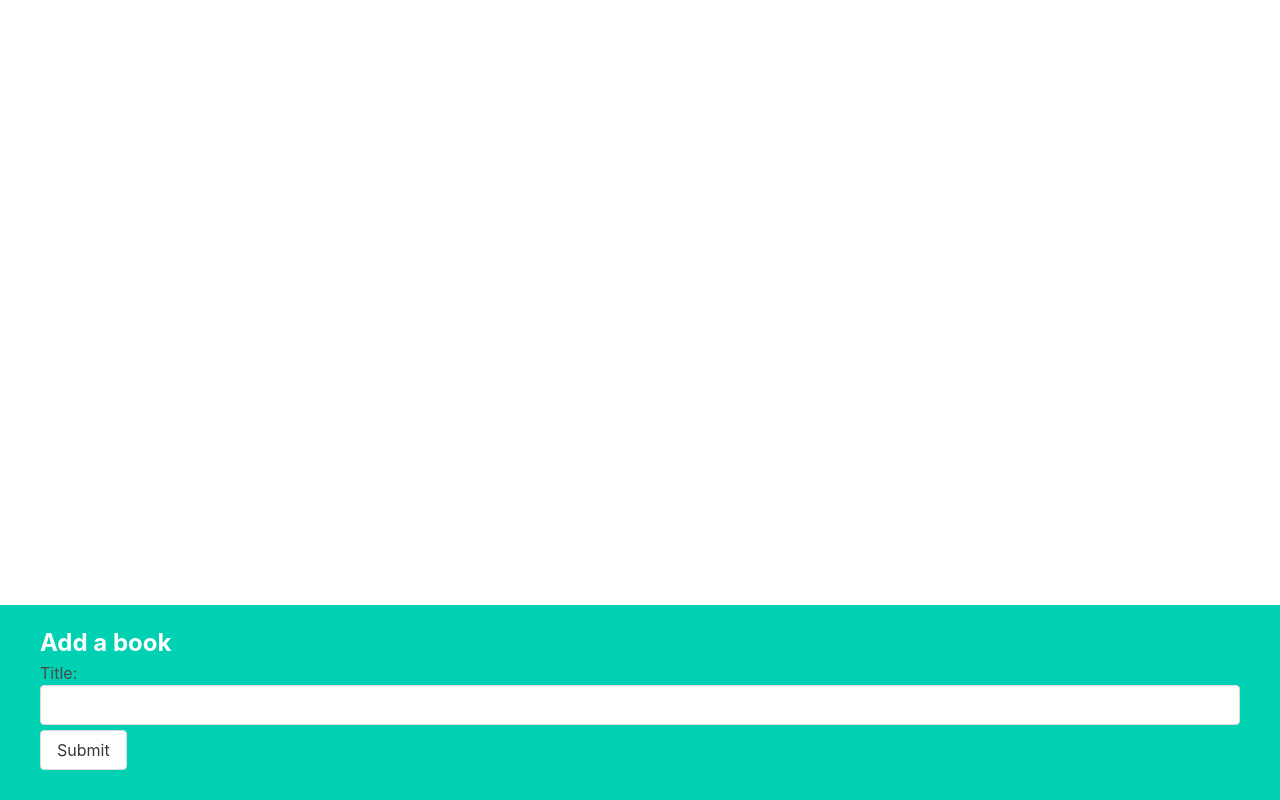
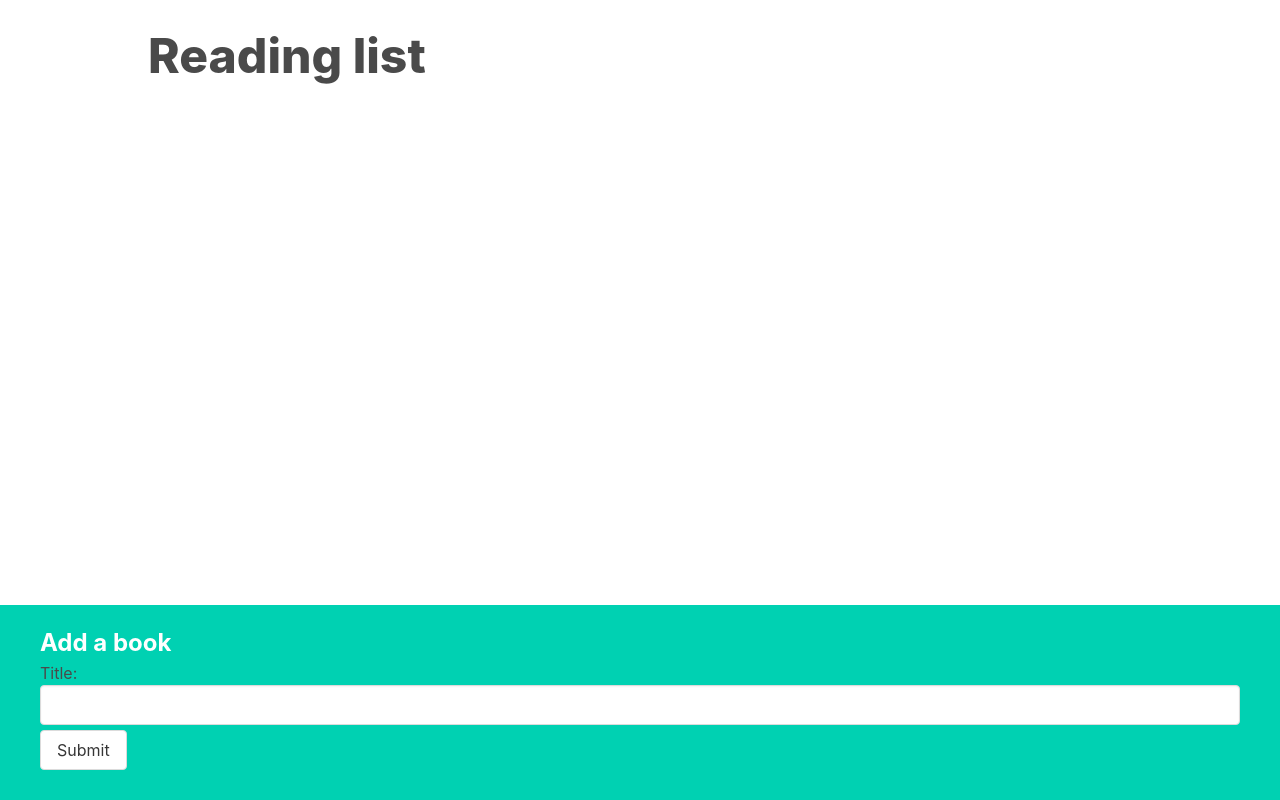
Before and after one commit to RozaliiaRusskikh/books, a React (Create React App) app: page / in a window 1280 px wide. Built offline with nearby package versions, Linux system fonts and the light colour scheme.

Commit message:
Version 1 done

```diff
--- a/src/App.js
+++ b/src/App.js
@@ -34,6 +34,7 @@
     }
 
     return (<div className="app">
+        <h1>Reading list</h1>
         <BookList onEdit={editBookById} books={books} onDelete={deleteBookById} />
         <BookCreate onCreate={createBook} />
     </div>
--- a/src/components/BookShow.js
+++ b/src/components/BookShow.js
@@ -24,13 +24,15 @@
 
     return (<div>
         <div className="book-show">
+            <img alt='books'
+                src={`https://picsum.photos/seed/${book.id}/300/200`} />
             <div>{content}</div>
             <div className="actions">
                 <button className="edit" onClick={handleEditClick}></button>
                 <button className="delete" onClick={handleDeleteClick} />
             </div>
         </div>
-    </div>)
+    </div >)
 }
 
 export default BookShow;
```
